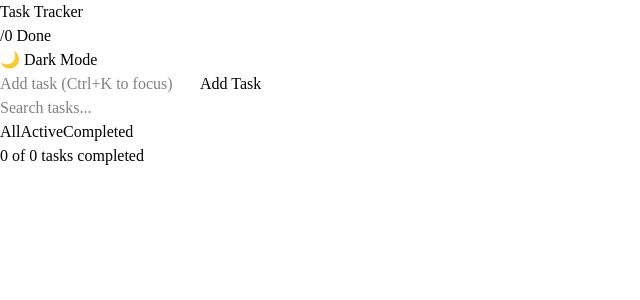
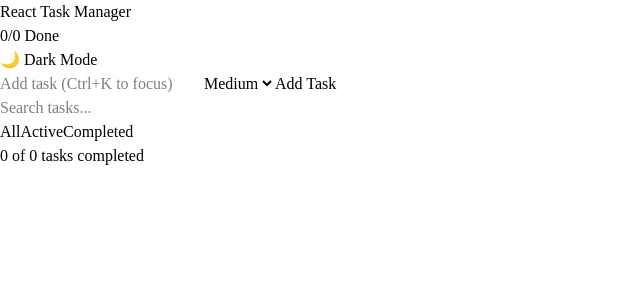
Before and after one commit to sheby254/my_react_app, a React (Vite) app: page / in a window 1280 px wide. Shown: the top 300 px of the page, without its empty margins (0-640 px from the left). Built offline with nearby package versions, Linux system fonts and the light colour scheme.

Commit message:
Align FilterControls and TaskList props with App component

```diff
--- a/src/components/AddTaskForm.tsx
+++ b/src/components/AddTaskForm.tsx
@@ -1,11 +1,15 @@
 import React, { useState, useRef, useEffect } from 'react';
 
+export type Priority = 'low' | 'medium' | 'high';
+
 interface AddTaskFormProps {
-  onAdd: (title: string) => void;
+  onAdd?: (title: string) => void;
+  onAddTask?: (title: string, priority: Priority) => void;
 }
 
-export const AddTaskForm: React.FC<AddTaskFormProps> = ({ onAdd }) => {
+export const AddTaskForm: React.FC<AddTaskFormProps> = ({ onAdd, onAddTask }) => {
   const [title, setTitle] = useState('');
+  const [priority, setPriority] = useState<Priority>('medium');
   const inputRef = useRef<HTMLInputElement>(null);
 
   useEffect(() => {
@@ -22,7 +26,11 @@ export const AddTaskForm: React.FC<AddTaskFormProps> = ({ onAdd }) => {
   const handleSubmit = (e: React.FormEvent) => {
     e.preventDefault();
     if (!title.trim()) return;
-    onAdd(title.trim());
+    if (onAddTask) {
+      onAddTask(title.trim(), priority);
+    } else if (onAdd) {
+      onAdd(title.trim());
+    }
     setTitle('');
   };
 
@@ -36,6 +44,11 @@ export const AddTaskForm: React.FC<AddTaskFormProps> = ({ onAdd }) => {
         onChange={(e) => setTitle(e.target.value)}
         aria-label="New task title"
       />
+      <select value={priority} onChange={(e) => setPriority(e.target.value as Priority)}>
+        <option value="low">Low</option>
+        <option value="medium">Medium</option>
+        <option value="high">High</option>
+      </select>
       <button type="submit">Add Task</button>
     </form>
   );
--- a/src/components/FilterControls.tsx
+++ b/src/components/FilterControls.tsx
@@ -1,20 +1,27 @@
 import React from 'react';
 
+export type FilterStatus = 'all' | 'active' | 'completed';
+
 interface FilterControlsProps {
-  filter: string;
-  searchQuery: string;
-  onFilterChange: (filter: string) => void;
-  onSearchChange: (query: string) => void;
+  filter?: FilterStatus;
+  currentFilter?: FilterStatus;
+  searchQuery?: string;
+  onFilterChange?: (filter: FilterStatus) => void;
+  onSearchChange?: (query: string) => void;
 }
 
 export const FilterControls: React.FC<FilterControlsProps> = ({
   filter,
-  searchQuery,
+  currentFilter,
+  searchQuery = '',
   onFilterChange,
   onSearchChange,
 }) => {
+  const activeFilter = currentFilter || filter || 'all';
+
   return (
     <div className="filter-controls">
+      {onSearchChange && (
         <input
           type="search"
           placeholder="Search tasks..."
@@ -22,13 +29,14 @@ export const FilterControls: React.FC<FilterControlsProps> = ({
           onChange={(e) => onSearchChange(e.target.value)}
           aria-label="Search tasks"
         />
+      )}
       <div role="group" aria-label="Filter tasks">
-        {['all', 'active', 'completed'].map((f) => (
+        {(['all', 'active', 'completed'] as FilterStatus[]).map((f) => (
           <button
             key={f}
-            onClick={() => onFilterChange(f)}
-            aria-pressed={filter === f}
-            className={filter === f ? 'active' : ''}
+            onClick={() => onFilterChange?.(f)}
+            aria-pressed={activeFilter === f}
+            className={activeFilter === f ? 'active' : ''}
           >
             {f.charAt(0).toUpperCase() + f.slice(1)}
           </button>
--- a/src/components/Header.tsx
+++ b/src/components/Header.tsx
@@ -1,14 +1,19 @@
 import React from 'react';
 
 interface HeaderProps {
-  totalTasks: number;
-  completedTasks: number;
+  title?: string;
+  totalTasks?: number;
+  completedTasks?: number;
 }
 
-export const Header: React.FC<HeaderProps> = ({ totalTasks, completedTasks }) => {
+export const Header: React.FC<HeaderProps> = ({
+  title = 'Task Tracker',
+  totalTasks = 0,
+  completedTasks = 0,
+}) => {
   return (
     <header className="app-header">
-      <h1>Task Tracker</h1>
+      <h1>{title}</h1>
       <div className="badge" aria-label="Task metrics">
         <span>{completedTasks}/{totalTasks} Done</span>
       </div>
--- a/src/components/TaskList.tsx
+++ b/src/components/TaskList.tsx
@@ -2,11 +2,22 @@ import React from 'react';
 
 interface TaskListProps {
   tasks: Array<{ id: string; title: string; completed: boolean }>;
-  onToggle: (id: string) => void;
+  onToggle?: (id: string) => void;
+  onToggleComplete?: (id: string) => void;
+  onDelete?: (id: string) => void;
 }
 
-export const TaskList: React.FC<TaskListProps> = ({ tasks, onToggle }) => {
+export const TaskList: React.FC<TaskListProps> = ({
+  tasks,
+  onToggle,
+  onToggleComplete,
+  onDelete,
+}) => {
   const completedCount = tasks.filter((t) => t.completed).length;
+  const handleToggle = (id: string) => {
+    if (onToggleComplete) onToggleComplete(id);
+    else if (onToggle) onToggle(id);
+  };
 
   return (
     <div>
@@ -20,10 +31,15 @@ export const TaskList: React.FC<TaskListProps> = ({ tasks, onToggle }) => {
               <input
                 type="checkbox"
                 checked={task.completed}
-                onChange={() => onToggle(task.id)}
+                onChange={() => handleToggle(task.id)}
               />
               <span className={task.completed ? 'completed' : ''}>{task.title}</span>
             </label>
+            {onDelete && (
+              <button onClick={() => onDelete(task.id)} className="delete-btn">
+                Delete
+              </button>
+            )}
           </li>
         ))}
       </ul>
```
Lines whose indentation alone changed are shown as unchanged.
